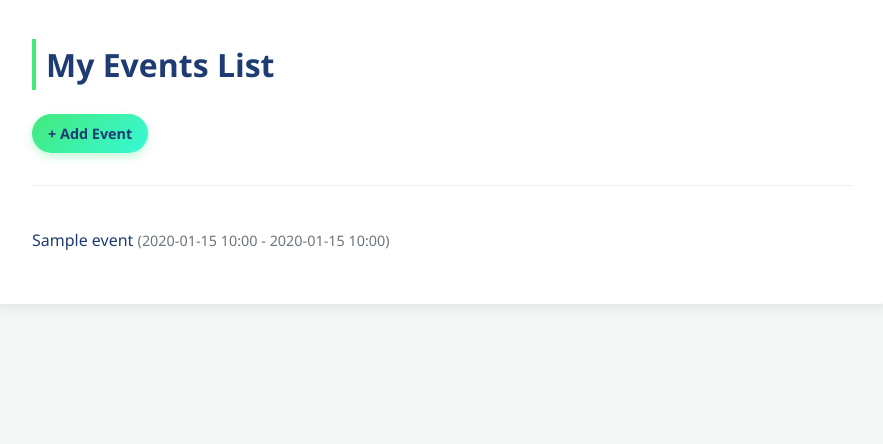
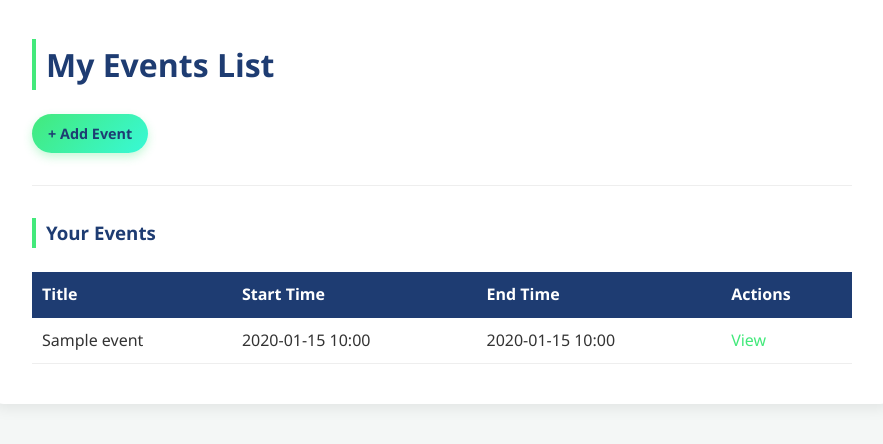
Before and after one commit to SulimanRefai/Capstone-Project, a Django app: page /events/ in a window 1280 px wide. Shown: the part 150-594 px from the top of the page, without its empty margins (198-1081 px from the left). Run offline with Django 5.2, Linux system fonts and the light colour scheme; a user stored in the database is signed in; tables that the repository leaves empty hold one stand-in row (values such as "Sample post").

Commit message:
just checking

```diff
--- a/events/templates/accounts/logout.html
+++ b/events/templates/accounts/logout.html
@@ -1,7 +1,7 @@
 {% extends 'base.html' %}
 {% block title %}Logged Out{% endblock %}
 {% block content %}
-<h1>👋 You have been logged out</h1>
+<h1>You have been logged out</h1>
 <p style="margin-bottom: 2rem;">Thank you for using our service. Hope to see you again soon!</p>
 <p><a href="{% url 'login' %}" class="btn-primary btn-small" style="margin-top: 0;">Login again</a></p>
 {% endblock %}
--- a/events/templates/accounts/signup.html
+++ b/events/templates/accounts/signup.html
@@ -1,7 +1,7 @@
 {% extends 'base.html' %}
 {% block title %}Sign Up{% endblock %}
 {% block content %}
-<h1>✍️ Create Account</h1>
+<h1> Create Account</h1>
 <form method="post">
     {% csrf_token %}
     {{ form.as_p }}
--- a/events/templates/events/dashboard.html
+++ b/events/templates/events/dashboard.html
@@ -17,7 +17,7 @@
 <hr>
 
 {% if events %}
-<h3>📅 Your Events</h3>
+<h3> Your Events</h3>
 
 <table style="width:100%; border-collapse: collapse; margin-top: 1rem;">
     <thead style="background-color: var(--primary-color); color: white;">
--- a/events/templates/events/event_form.html
+++ b/events/templates/events/event_form.html
@@ -41,7 +41,7 @@
     </p>
 
     <p id="time-error" style="color:red; display:none; margin-top:10px; font-weight: bold; padding: 10px; border: 1px solid red; border-radius: 8px;">
-        ⚠️ End time must be after the start time.
+        End time must be after the start time.
     </p>
 
     <div style="display: flex; flex-direction: column; gap: 10px; margin-top: 1rem;">
--- a/events/templates/events/event_list.html
+++ b/events/templates/events/event_list.html
@@ -10,19 +10,33 @@
 
 <hr>
 
-<ul>
-    {% for event in events %}
-    <li>
-        <a href="{% url 'event-detail' event.id %}">
-            {{ event.title }}
-        </a>
-        <span style="color: #6c757d; font-size: 0.9em;">
-            ({{ event.start_time|date:"Y-m-d H:i" }} - {{ event.end_time|date:"Y-m-d H:i" }})
-        </span>
-    </li>
-    {% empty %}
-        <li style="text-align: center; color: #888; padding: 20px;">No events found. Start by adding one!</li>
-    {% endfor %}
-</ul>
+{% if events %}
+<h3>Your Events</h3>
+
+<table style="width:100%; border-collapse: collapse; margin-top: 1rem;">
+    <thead style="background-color: var(--primary-color); color: white;">
+        <tr>
+            <th style="padding: 10px; text-align: left;">Title</th>
+            <th style="padding: 10px; text-align: left;">Start Time</th>
+            <th style="padding: 10px; text-align: left;">End Time</th>
+            <th style="padding: 10px; text-align: left;">Actions</th>
+        </tr>
+    </thead>
+    <tbody>
+        {% for event in events %}
+        <tr style="border-bottom: 1px solid #eee;">
+            <td style="padding: 10px;">{{ event.title }}</td>
+            <td style="padding: 10px;">{{ event.start_time|date:"Y-m-d H:i" }}</td>
+            <td style="padding: 10px;">{{ event.end_time|date:"Y-m-d H:i" }}</td>
+            <td style="padding: 10px;">
+                <a href="{% url 'event-detail' event.id %}" style="color: var(--accent-color);">View</a>
+            </td>
+        </tr>
+        {% endfor %}
+    </tbody>
+</table>
+{% else %}
+<p>No events found matching your search criteria.</p>
+{% endif %}
 
 {% endblock %}
--- a/events/templates/home.html
+++ b/events/templates/home.html
@@ -1,6 +1,5 @@
 {% extends 'base.html' %}
 {% block title %}Login{% endblock %}
-{% load static %}
 {% block content %}
 <h1>Login</h1>
 <form method="post" action="">
@@ -10,4 +9,3 @@
 </form>
 <p>Don't have an account? <a href="{% url 'signup' %}">Sign up</a></p>
 {% endblock %}
-    <img src="{% static 'images/event.png' %}" alt="Site Logo" width="200">
```
Also changed, not shown: events/templates/about.html (+2 -8 lines).
